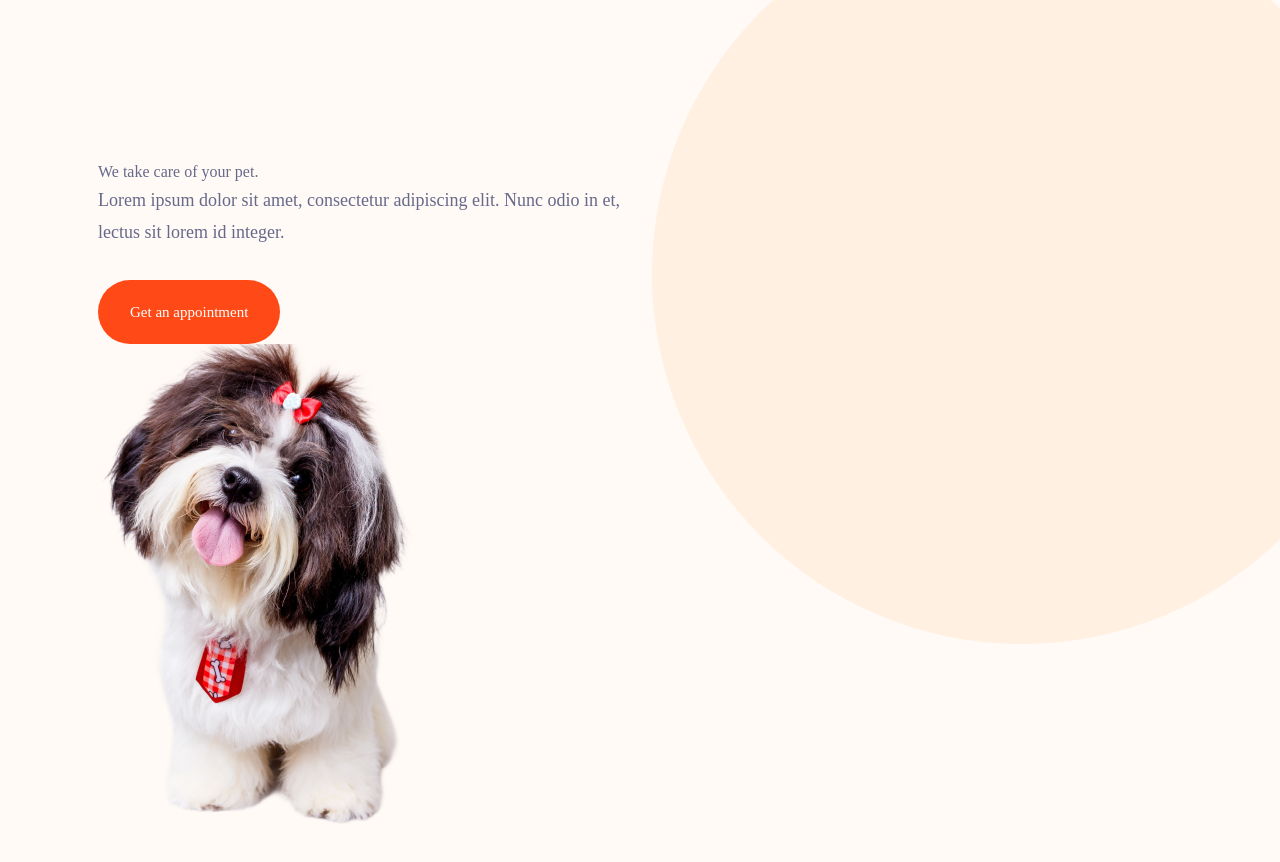
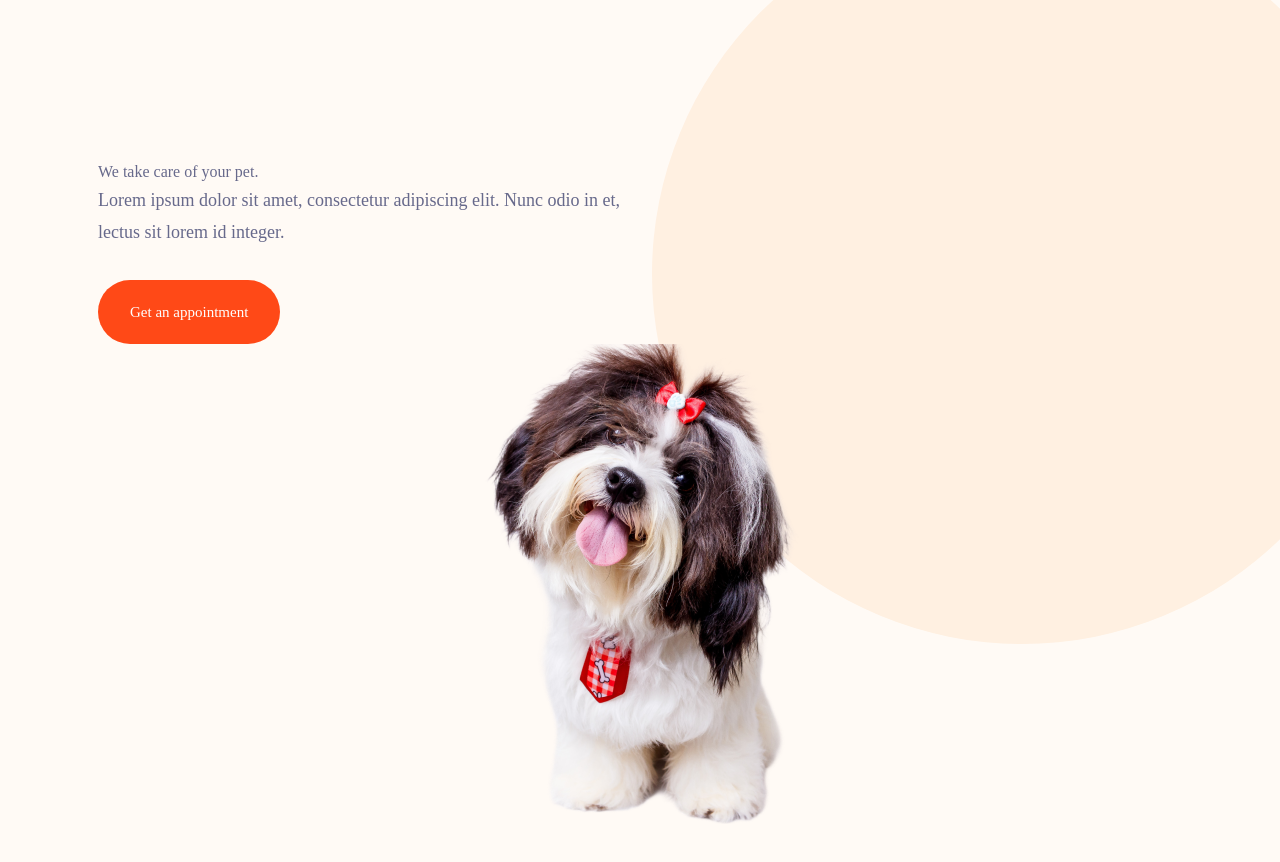
Before and after one commit to zablon-oigo/aws-route53-failover-routing, a React (Vite) app: page / in a window 1280 px wide. Shown: the top 862 px of the page. Built offline with nearby package versions, Linux system fonts and the light colour scheme.

Commit message:
Aligning image at the center

```diff
--- a/src/components/HeroSlider.jsx
+++ b/src/components/HeroSlider.jsx
@@ -25,8 +25,8 @@ export default function HeroSlider() {
                                 {buttonText}
                             </button>
                         </div>
-                        <div className="flex-1">
-                            <img src={image.type} alt="" className="" />
+                        <div className="flex justify-center flex-1">
+                            <img src={image.type} alt="" className="h-96 lg:h-auto" />
                         </div>
                     </div>
                 </div>
```
